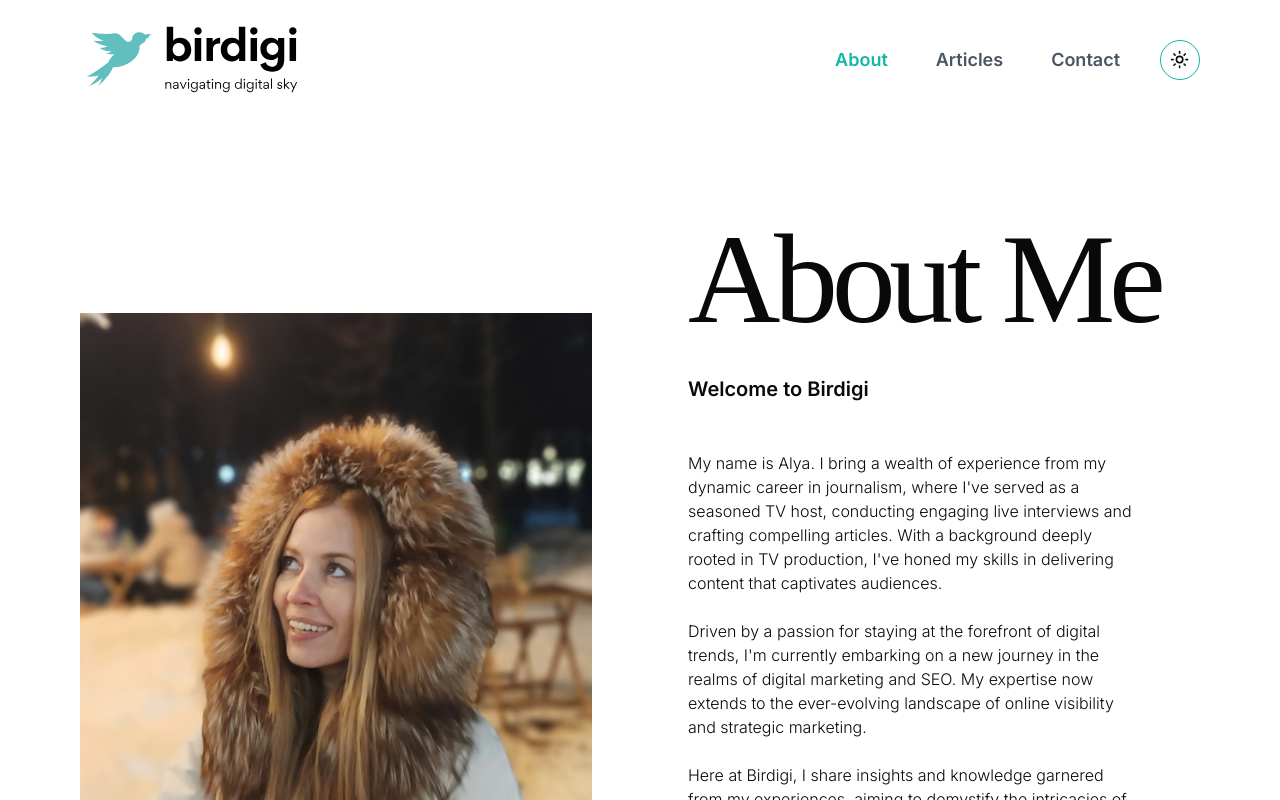
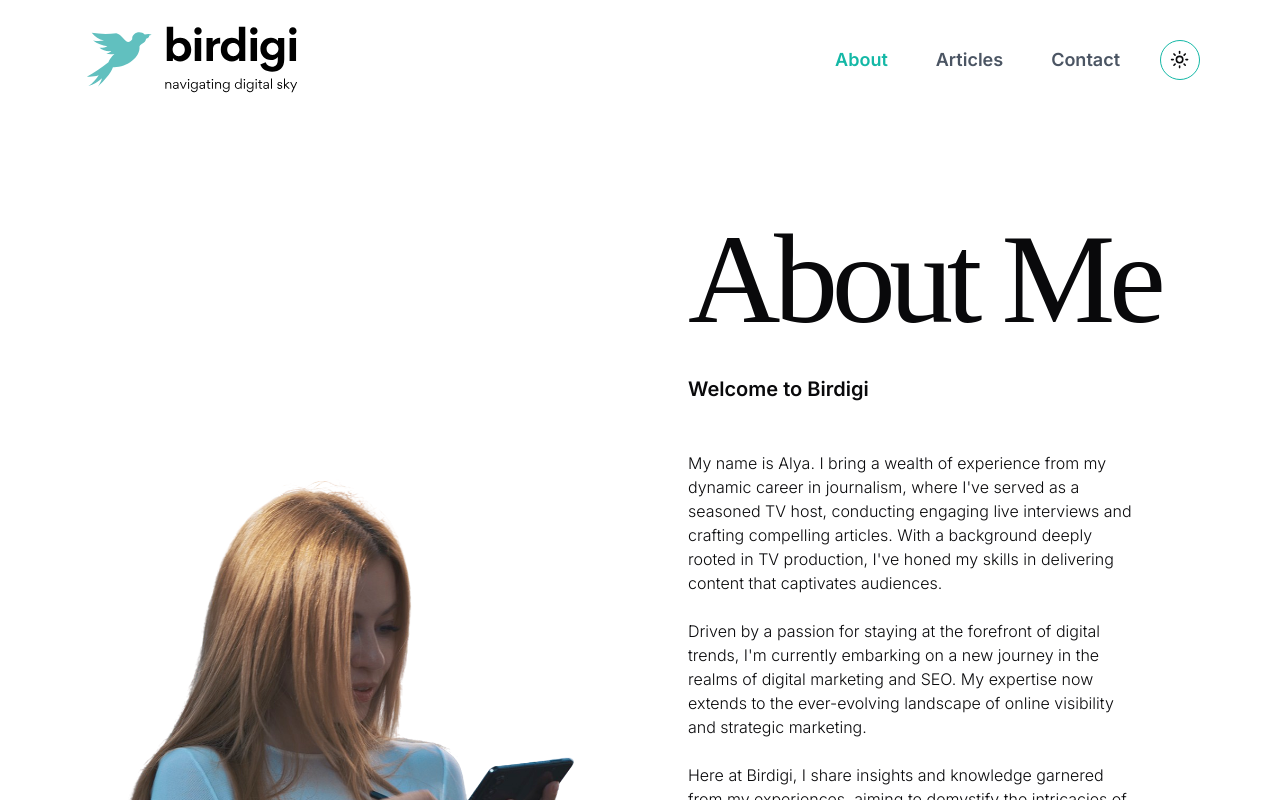
Before and after one commit to webbddev/birdigi, a Next.js app: page /about in a window 1280 px wide. Shown: the top 800 px of the page. Built offline with nearby package versions, Linux system fonts and the light colour scheme; no server answers.

Commit message:
about page image change

```diff
--- a/app/(user)/about/page.tsx
+++ b/app/(user)/about/page.tsx
@@ -1,5 +1,6 @@
 import Image from 'next/image';
-import aboutImg from '../../../images/imageAboutAlya.png';
+import contactImg from '../../../images/contact_me-crop-removebg-hd.webp';
+// import aboutImg from '../../../images/imageAboutAlya.png';
 import Link from 'next/link';
 import { Button } from '@/components/ui/button';
 import { Mail } from 'lucide-react';
@@ -17,7 +18,7 @@ export default function About() {
         {/* image */}
         <div className='flex-1 md:max-h-full lg:max-h-max overflow-hidden'>
           <Image
-            src={aboutImg}
+            src={contactImg}
             className='object-cover md:w-full'
             alt='portrait of an author'
           />
```
Also changed, not shown: images/contact-me-original.jpg (added).
